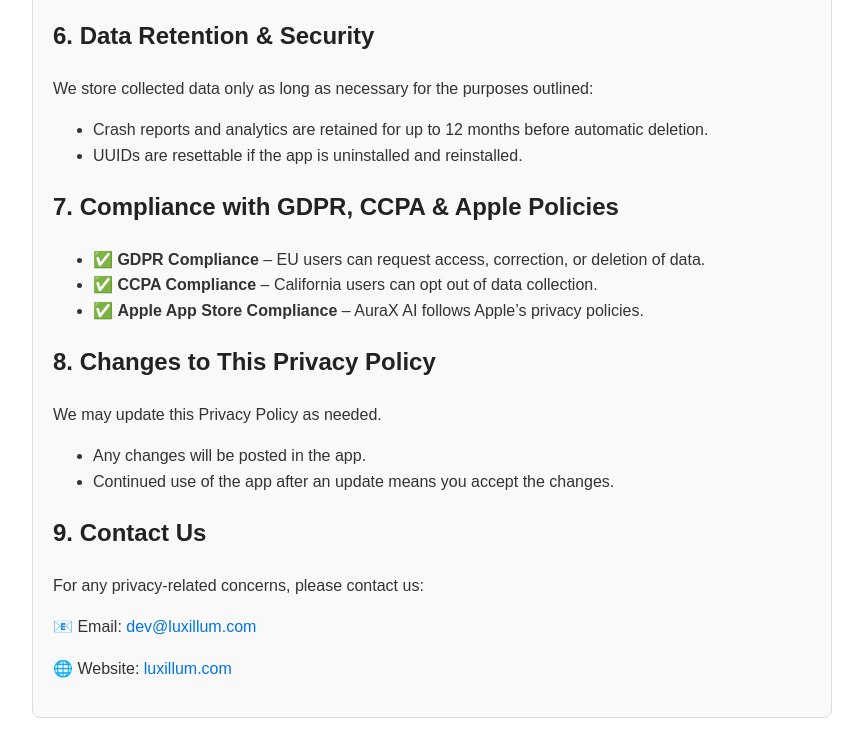
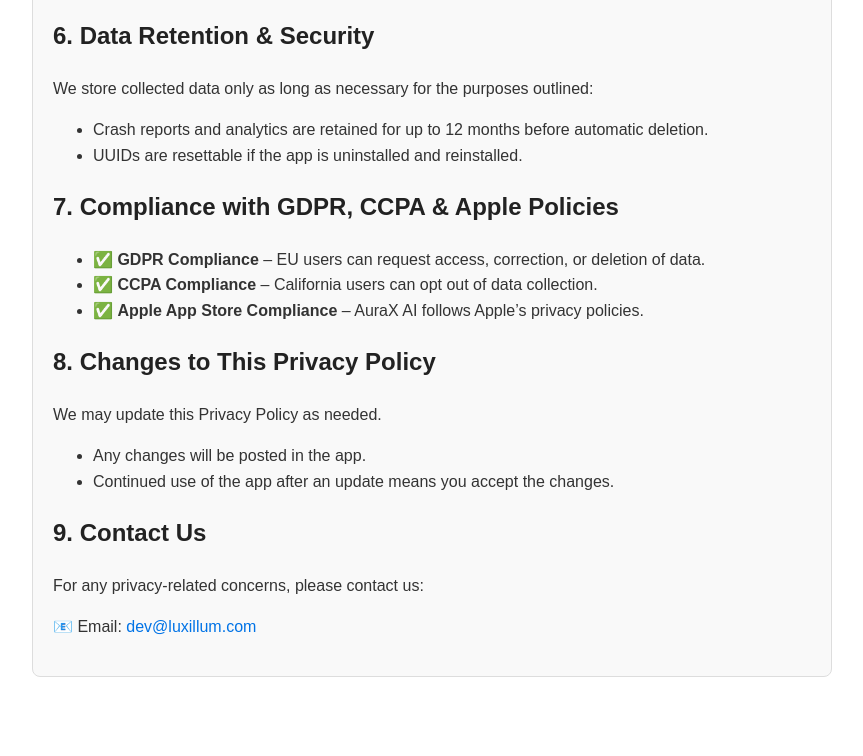
Before and after one commit to luxillum/AuraXai-privacy, a plain HTML site: page index.html in a window 1280 px wide. Shown: the part 1773-2529 px from the top of the page, without its empty margins (208-1071 px from the left). Drawn offline with Linux system fonts and the light colour scheme.

Commit message:
Update index.html

```diff
--- a/index.html
+++ b/index.html
@@ -132,7 +132,7 @@
         <h2>9. Contact Us</h2>
         <p>For any privacy-related concerns, please contact us:</p>
         <p>📧 Email: <a href="mailto:dev@luxillum.com">dev@luxillum.com</a></p>
-        <p>🌐 Website: <a href="https://luxillum.com" target="_blank">luxillum.com</a></p>
+
     </div>
 
 </body>
```
